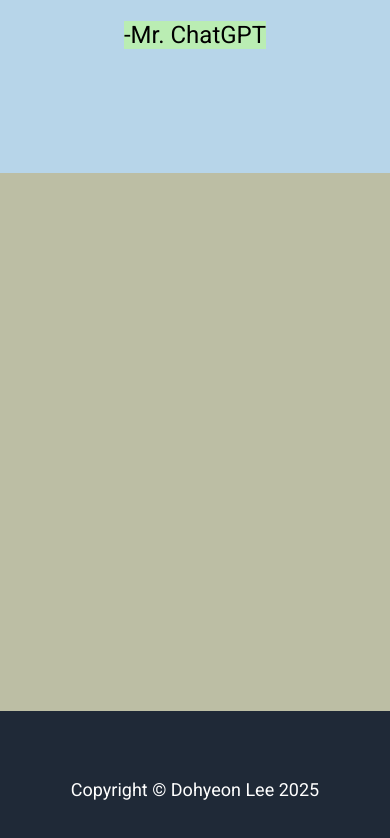
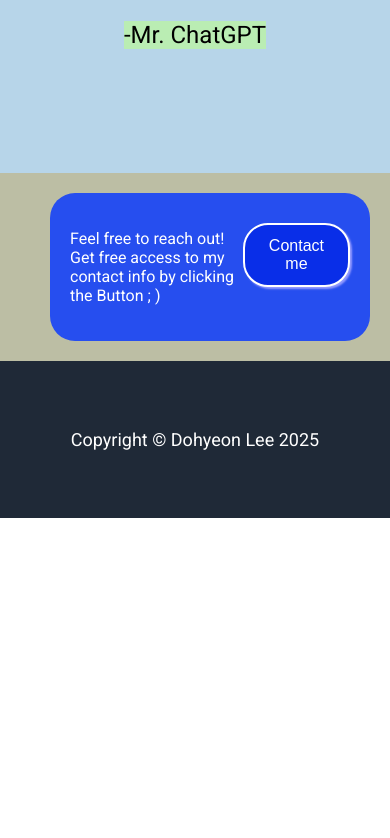
Before and after one commit to dodobirdy00/Landing-Page, a plain HTML site: page index.html in a window 390 px wide. Shown: the part 3054-3892 px from the top of the page. After the commit the page ends 3572 px from the top, so only its background shows below. Drawn offline with Linux system fonts and the light colour scheme.

Commit message:
complete last container and tablet reponsive page

```diff
--- a/styles.css
+++ b/styles.css
@@ -254,7 +254,18 @@ img{
 
 /* Last-container */
 
+.last-container{
+    padding: 20px;
+    background-color: #bcbea4;
+}
 
-
+.contact-me-box{
+    display: flex;
+    background-color: rgb(38, 78, 239);
+    border-radius: 25px;
+    padding: 20px;
+    max-width: 600px;
+    margin-left: 30px;
+}
 
 }
```
